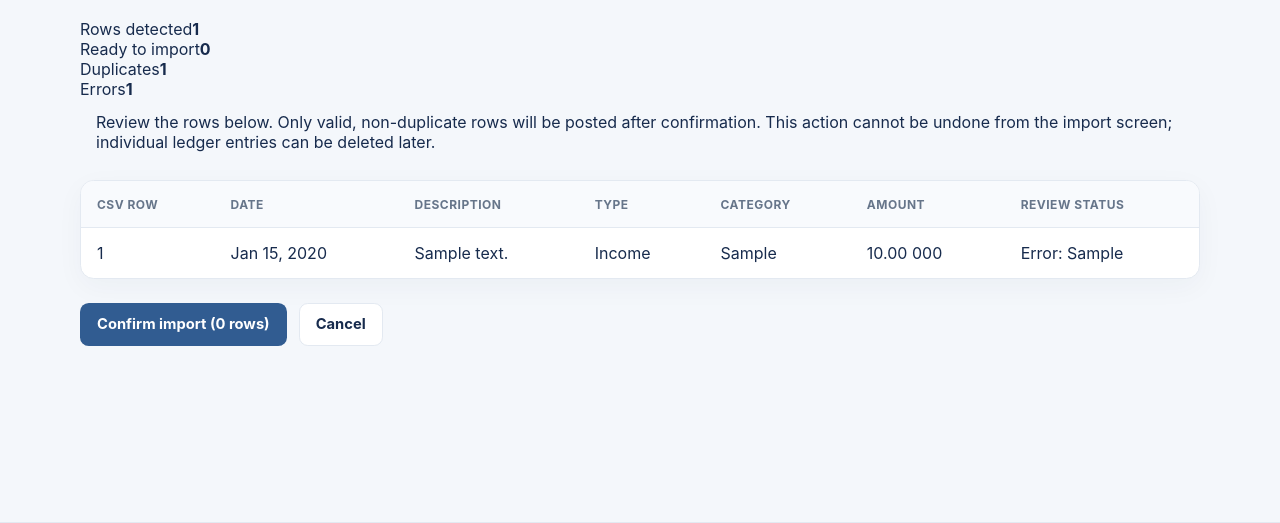
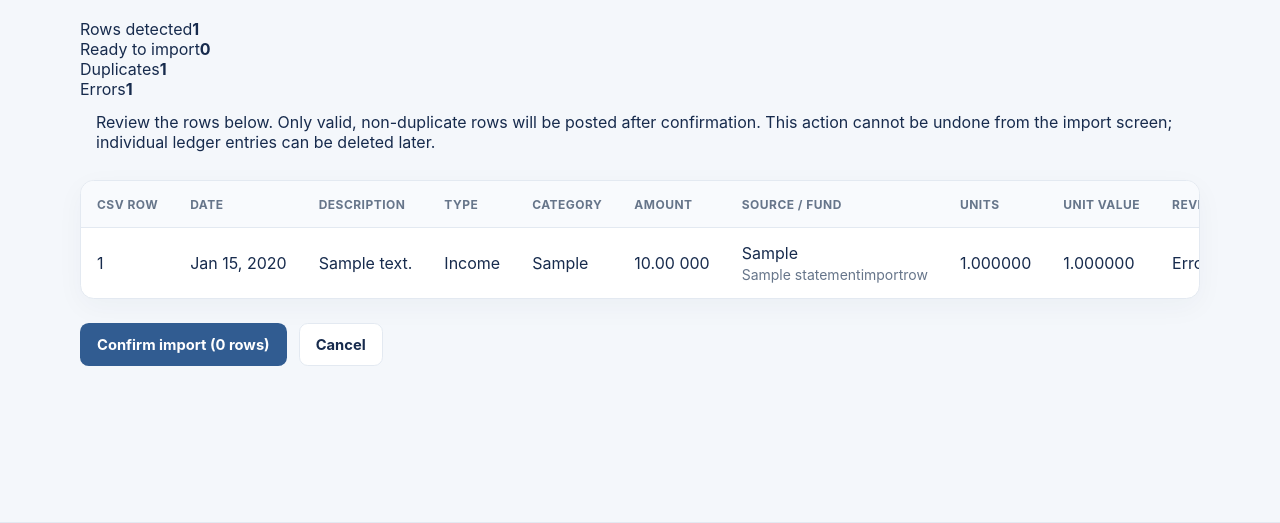
Before and after one commit to dterry55001-cmd/BasicFinance, an ASP.NET Core app: page /Imports/Preview/1 in a window 1280 px wide. Shown: the part 225-748 px from the top of the page. Run offline with ASP.NET Core 8, Linux system fonts and the light colour scheme; tables that the repository leaves empty hold one stand-in row (values such as "Sample post"); the project's own start-up code is not run, and a stand-in starts its controllers and pages.

Commit message:
Show investment metadata in statement import preview

```diff
--- a/src/BasicFinance.Web/Views/Imports/Preview.cshtml
+++ b/src/BasicFinance.Web/Views/Imports/Preview.cshtml
@@ -17,10 +17,10 @@ else
     <div class="notice notice-success">Import status: @Model.Status. Completed @Model.CompletedUtc?.ToLocalTime().ToString("MMM d, yyyy h:mm tt").</div>
 }
 <div class="table-card"><div class="table-scroll"><table>
-    <thead><tr><th>CSV row</th><th>Date</th><th>Description</th><th>Type</th><th>Category</th><th>Amount</th><th>Review status</th></tr></thead>
+    <thead><tr><th>CSV row</th><th>Date</th><th>Description</th><th>Type</th><th>Category</th><th>Amount</th><th>Source / fund</th><th>Units</th><th>Unit value</th><th>Review status</th></tr></thead>
     <tbody>@foreach (var row in Model.Rows.OrderBy(x => x.RowNumber))
     {
-        <tr><td>@row.RowNumber</td><td>@(row.TransactionDate?.ToString("MMM d, yyyy") ?? "—")</td><td>@row.Description</td><td>@row.Type</td><td>@(row.Category ?? "—")</td><td>@row.Amount.ToString("N2") @Model.Account.CurrencyCode</td>
+        <tr><td>@row.RowNumber</td><td>@(row.TransactionDate?.ToString("MMM d, yyyy") ?? "—")</td><td>@row.Description</td><td>@row.Type</td><td>@(row.Category ?? "—")</td><td>@row.Amount.ToString("N2") @Model.Account.CurrencyCode</td><td>@(row.Source ?? "—")<div class="table-subtext">@(row.FundName ?? "")</div></td><td>@(row.UnitCount?.ToString("N6") ?? "—")</td><td>@(row.UnitValue?.ToString("N6") ?? "—")</td>
         <td>@if (row.ValidationError is not null) { <span class="status-error">Error: @row.ValidationError</span> } else if (row.IsDuplicate) { <span class="status-warning">Duplicate — skipped</span> } else if (row.IsImported) { <span class="status-success">Imported</span> } else { <span class="status-ready">Ready</span> }</td></tr>
     }</tbody>
 </table></div></div>
```
